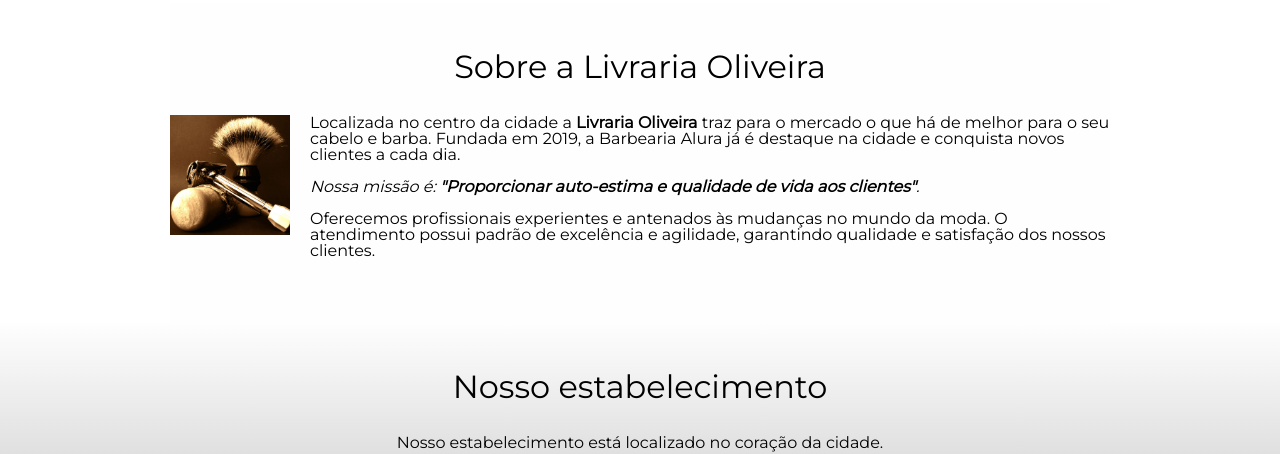
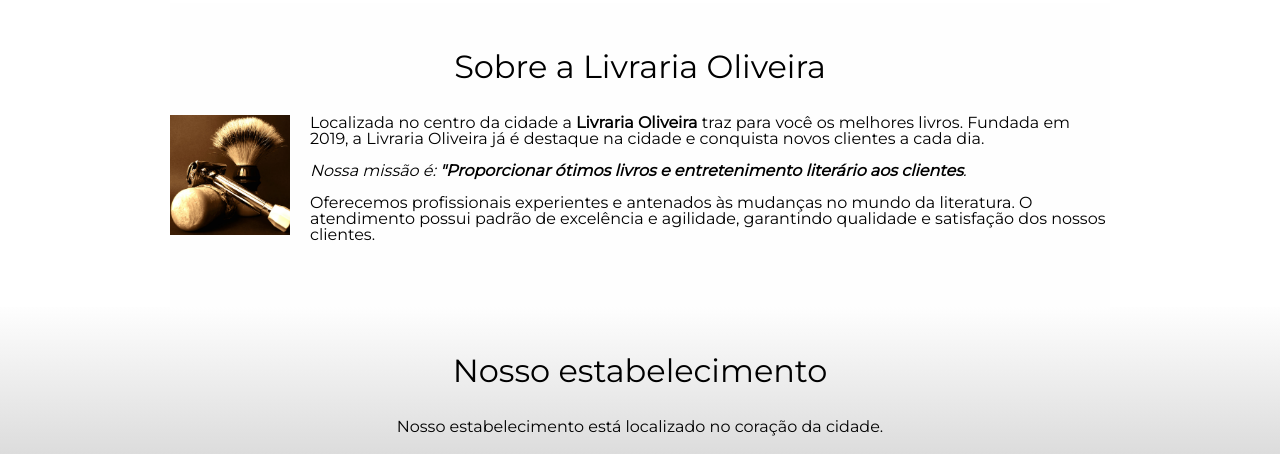
Before and after one commit to anadocorre/PC-1ano, a plain HTML site: page Barbearia Alura Modelo ana carla/index.html in a window 1280 px wide. Shown: the part 773-1227 px from the top of the page. Drawn offline with Linux system fonts and the light colour scheme.

Commit message:
Add files via upload

```diff
--- a/Barbearia Alura Modelo ana carla/index.html
+++ b/Barbearia Alura Modelo ana carla/index.html
@@ -33,11 +33,11 @@
 
 				<img class="utensilios" src="utensilios.jpg" alt="Utensilios de um barbeiro.">
 
-				<p>Localizada no centro da cidade a <strong>Livraria Oliveira</strong> traz para o mercado o que há de melhor para o seu cabelo e barba. Fundada em 2019, a Barbearia Alura já é destaque na cidade e conquista novos clientes a cada dia.</p>
+				<p>Localizada no centro da cidade a <strong>Livraria Oliveira</strong> traz para você os melhores livros. Fundada em 2019, a Livraria Oliveira já é destaque na cidade e conquista novos clientes a cada dia.</p>
 
-				<p id="missao"><em>Nossa missão é: <strong>"Proporcionar auto-estima e qualidade de vida aos clientes"</strong>.</em></p>
+				<p id="missao"><em>Nossa missão é: <strong>"Proporcionar ótimos livros e entretenimento literário aos clientes</strong>.</em></p>
 
-				<p>Oferecemos profissionais experientes e antenados às mudanças no mundo da moda. O atendimento possui padrão de excelência e agilidade, garantindo qualidade e satisfação dos nossos clientes.</p>
+				<p>Oferecemos profissionais experientes e antenados às mudanças no mundo da literatura. O atendimento possui padrão de excelência e agilidade, garantindo qualidade e satisfação dos nossos clientes.</p>
 			</section>
 
 			<section class="mapa">
@@ -71,7 +71,7 @@
 
 		<footer>
 			<img src="logo-branco.png">
-			<p class="copyright">&copy; Copyright Barbearia Alura - 2019</p>
+			<p class="copyright">&copy; Livraria Oliveira - 2019</p>
 		</footer>
 	</body>
 </html>
```
Also changed, not shown: Barbearia Alura Modelo ana carla/contato.html (+2 -2 lines), Barbearia Alura Modelo ana carla/livrarias-em-curitiba.jpg (added).
